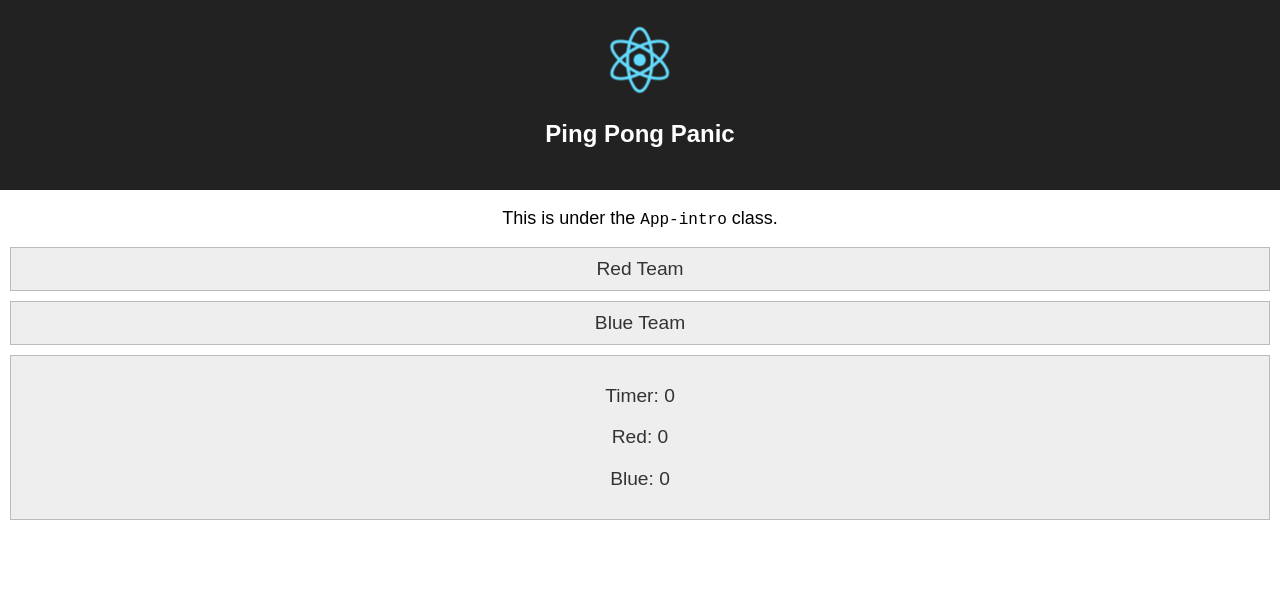
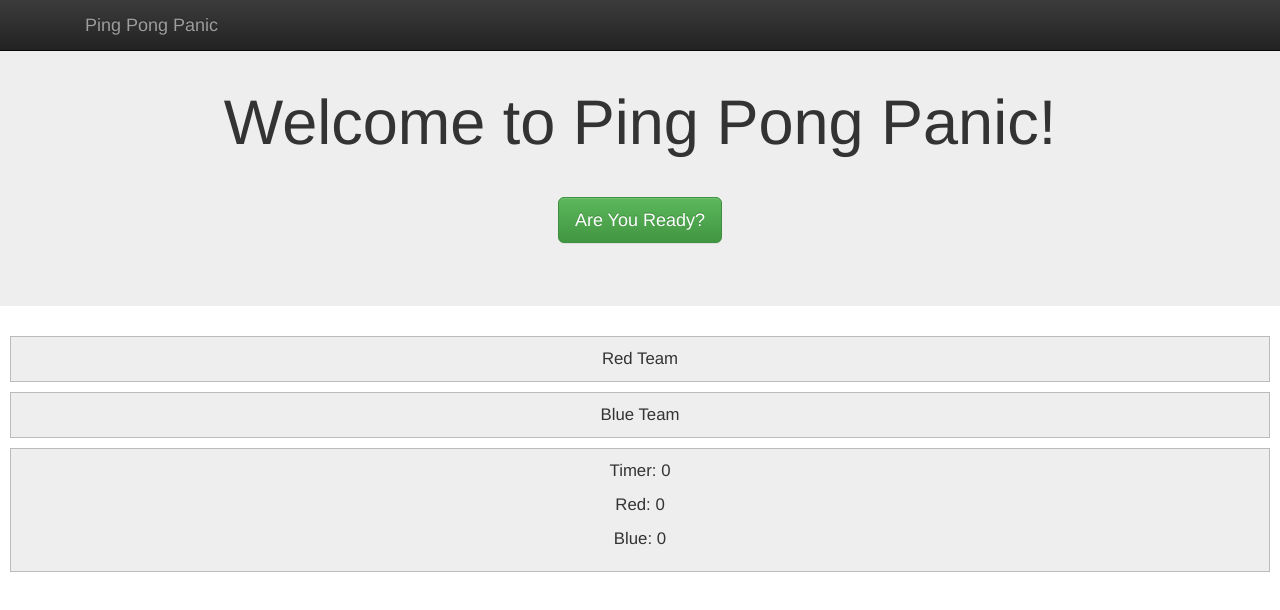
Before and after one commit to RITFIRSTRobotics/2018-scoreboard, a React (Create React App) app: page / in a window 1280 px wide. Shown: the top 610 px of the page. Built offline with nearby package versions, Linux system fonts and the light colour scheme; no server answers.

Commit message:
Initial integration of react-bootstrap styling

```diff
--- a/package.json
+++ b/package.json
@@ -4,8 +4,10 @@
   "private": true,
   "dependencies": {
     "axios": "^0.18.0",
+    "bootstrap": "^3.3.7",
     "prop-types": "^15.6.1",
     "react": "^16.2.0",
+    "react-bootstrap": "^0.32.1",
     "react-dom": "^16.2.0",
     "react-scripts": "1.1.1"
   },
--- a/src/App.js
+++ b/src/App.js
@@ -1,6 +1,6 @@
 import React, { Component } from 'react';
+import { Grid, Navbar, Jumbotron, Button, PageHeader } from 'react-bootstrap';
 import axios from "axios";
-import logo from './logo.svg';
 import './App.css';
 import TeamList from "./components/TeamList";
 import MatchInfo from "./components/MatchInfo";
@@ -45,13 +45,30 @@ class App extends Component {
   render() {
     return (
       <div className="App">
-        <header className="App-header">
-          <img src={logo} className="App-logo" alt="logo" />
-          <h1 className="App-title">Ping Pong Panic</h1>
-        </header>
-        <p className="App-intro">
-          This is under the <code>App-intro</code> class.
-        </p>
+        <Navbar inverse fixedTop>
+          <Grid>
+            <Navbar.Header>
+              <Navbar.Brand>
+                <a href="/">Ping Pong Panic</a>
+              </Navbar.Brand>
+              <Navbar.Toggle />
+            </Navbar.Header>
+          </Grid>
+        </Navbar>
+        <Jumbotron>
+          <Grid>
+            <PageHeader>Welcome to Ping Pong Panic!</PageHeader>
+            <p>
+              <Button
+                bsStyle="success"
+                bsSize="large"
+                href="/"
+                target="_blank">
+                Are You Ready?
+              </Button>
+            </p>
+          </Grid>
+        </Jumbotron>
         <TeamList teams={teams}/>
         <MatchInfo timer={this.state.timer} redScore={this.state.redScore} blueScore={this.state.blueScore}/>
       </div>
--- a/src/index.js
+++ b/src/index.js
@@ -3,6 +3,8 @@ import ReactDOM from 'react-dom';
 import './index.css';
 import App from './App';
 import registerServiceWorker from './registerServiceWorker';
+import 'bootstrap/dist/css/bootstrap.css';
+import 'bootstrap/dist/css/bootstrap-theme.css';
 
 ReactDOM.render(<App />, document.getElementById('root'));
 registerServiceWorker();
```
